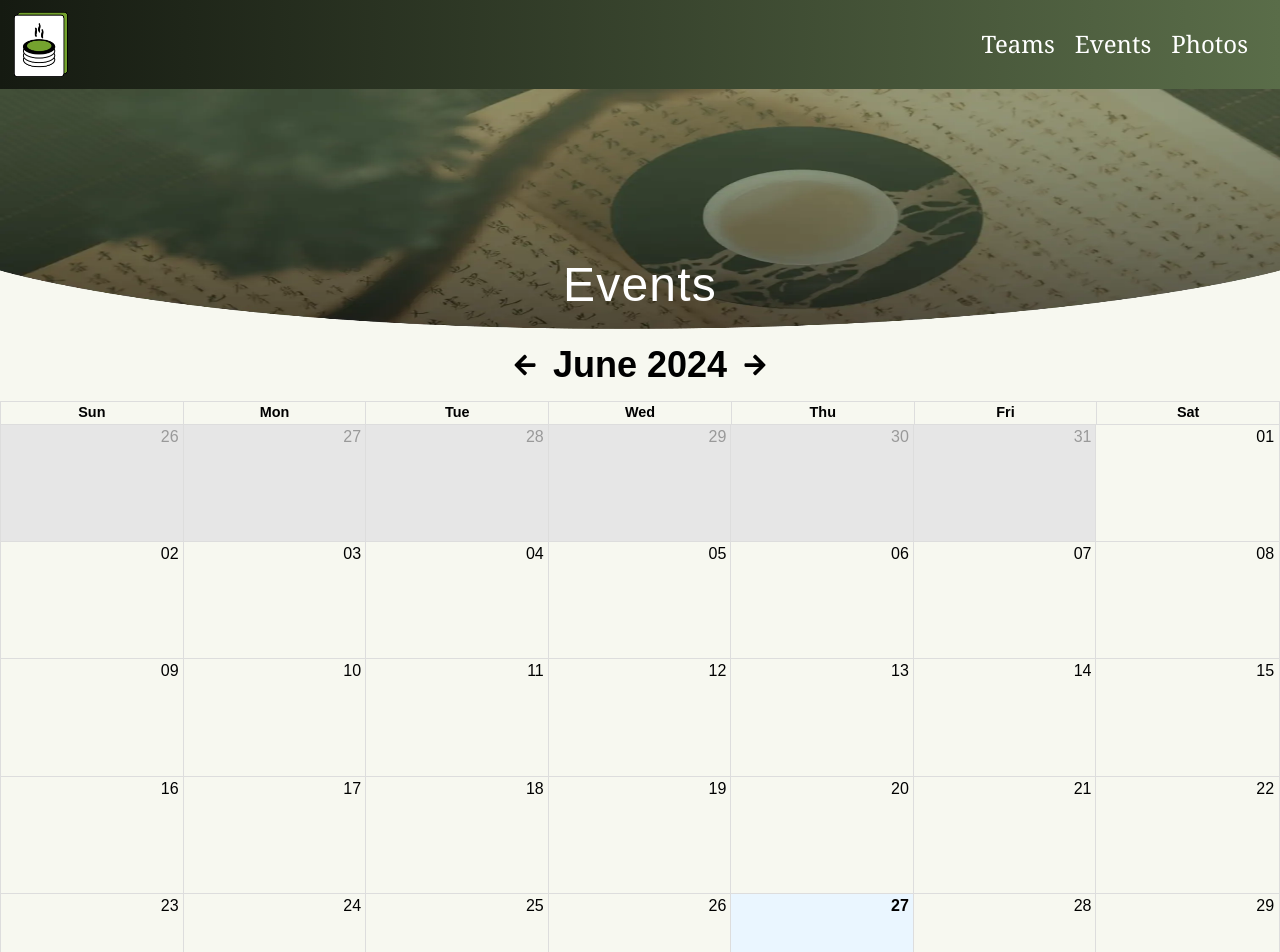
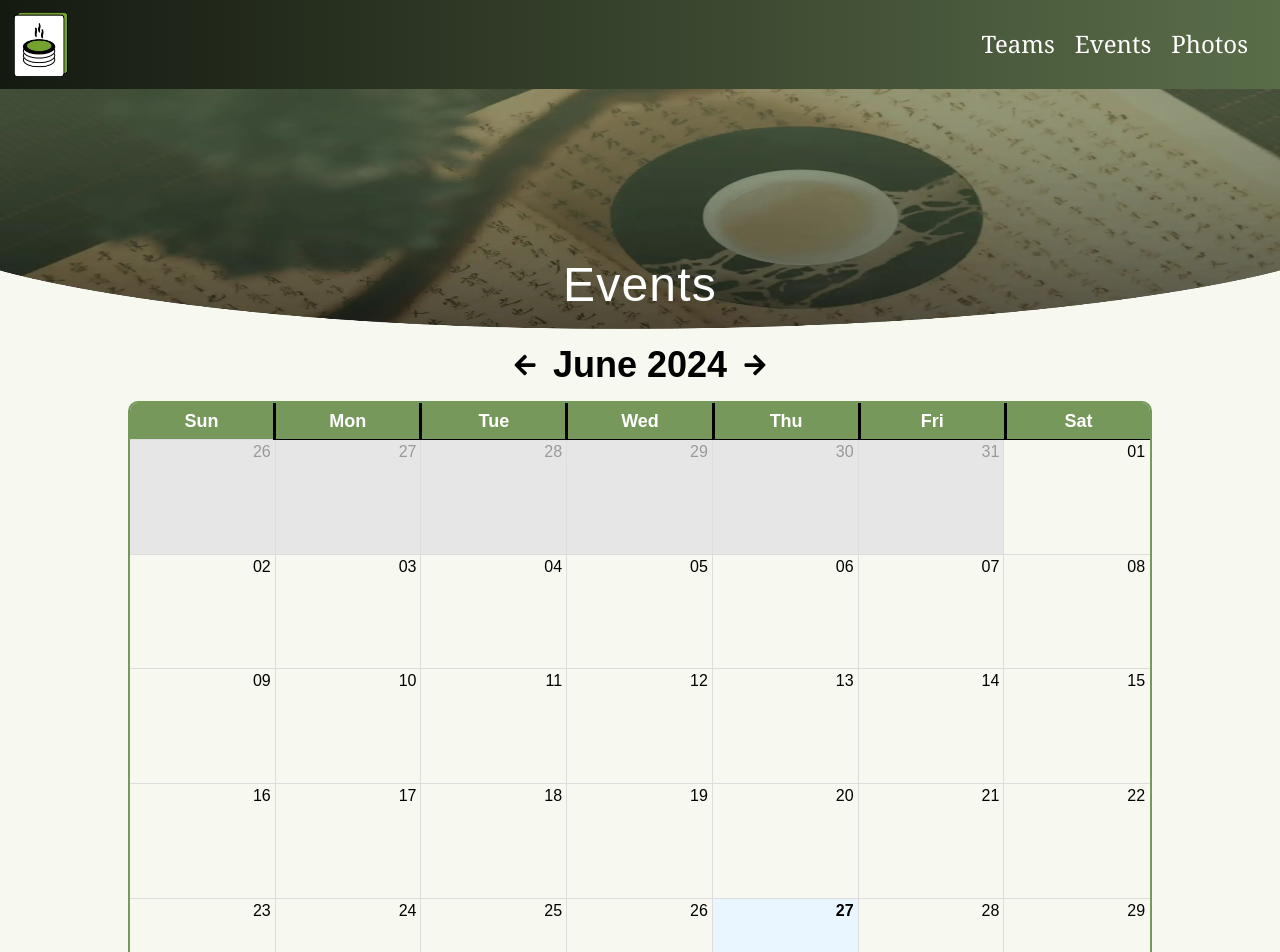
Before and after one commit to acm-ucr/tag-website, a Next.js app: page /events in a window 1280 px wide. Shown: the top 952 px of the page. Built offline with nearby package versions, Linux system fonts and the light colour scheme; no server answers; a web font is replaced by a local one.

Commit message:
added calendar

```diff
--- a/src/app/events/page.js
+++ b/src/app/events/page.js
@@ -6,7 +6,9 @@ const Page = () => {
   return (
     <div>
       <Header text={"Events"} />
-      <CalendarEvents />
+      <div className="w-[80%] mx-auto mb-10">
+        <CalendarEvents />
+      </div>
     </div>
   );
 };
--- a/src/components/Home/Title.jsx
+++ b/src/components/Home/Title.jsx
@@ -4,7 +4,7 @@ import Image from "next/image";
 
 const Title = () => {
   return (
-    <div className="bg-red-400">
+    <div>
       <div className="flex flex-col mb-4 xl:mr-48 items-center">
         <Image src={Logo} alt="Logo" className="w-1/3 xl:w-1/4 py-2 xl:ml-14" />
         <p className="text-4xl md:text-5xl xl:text-6xl">Tea & Go</p>
@@ -13,7 +13,6 @@ const Title = () => {
         <p className="text-xl md:text-2xl w-3/5 text-right">
           Come join us on wednesdays for a fun night of TEA!
         </p>
-        {/* <div className="text-xl md:text-2xl">fun night of TEA!</div> */}
       </div>
       <div className="flex justify-center xl:mr-40 mt-16 ">
         <Button text="JOIN NOW" />
--- a/src/components/events/Calendar.jsx
+++ b/src/components/events/Calendar.jsx
@@ -6,6 +6,7 @@ import { Calendar, momentLocalizer } from "react-big-calendar";
 import "react-big-calendar/lib/css/react-big-calendar.css";
 import CustomEvent from "./CustomEvent";
 import CustomToolbar from "./CustomToolbar";
+import CustomHeader from "./CustomeHeader";
 
 const mLocalizer = momentLocalizer(moment);
 
@@ -70,12 +71,14 @@ const CalendarTemp = () => {
           components={{
             event: CustomEvent,
             toolbar: CustomToolbar,
+            header: CustomHeader,
           }}
           onNavigate={(newDate) => {
             setDate(newDate);
           }}
         />
       </div>
+      {/* {events && <Modal event={events} setState={setEvents} />} */}
     </section>
   );
 };
--- /dev/null
+++ b/src/components/events/Card.js
@@ -0,0 +1,22 @@
+const Event = ({ month, day, hour, name, location, description }) => {
+  return (
+    <div className="flex flex-row justify-center drop-shadow-2xl mx-auto w-8/12">
+      <div className="flex flex-col justify-center bg-game-blue-400 rounded-l-2xl text-[#ffffff] py-4 w-1/5">
+        <div className="font-russo mt-3 text-center md:text-5xl">{month}</div>
+        <div className="font-russo text-center md:text-5xl pt-2">{day}</div>
+        <div className="font-russo text-center md:text-3xl py-2">{hour}</div>
+      </div>
+      <div className="bg-white rounded-r-2xl w-9/12 text-[#303030] pt-4 pb-4">
+        <div className="font-russo text-4xl ml-5">{name}</div>
+        <div className="font-monda ml-5 flex text-left mt-3 text-xl">
+          {location}
+        </div>
+        <div className="font-monda ml-5 mb-2 mt-3 mr-2 text-lg">
+          {description}
+        </div>
+      </div>
+    </div>
+  );
+};
+
+export default Event;
--- /dev/null
+++ b/src/components/events/CustomeHeader.js
@@ -0,0 +1,11 @@
+import "./index.css";
+
+const CustomHeader = ({ label }) => {
+  return (
+    <div className="flex justify-center text-white bg-game-black text-lg px-2 py-1">
+      {label}
+    </div>
+  );
+};
+
+export default CustomHeader;
--- /dev/null
+++ b/src/components/events/Modal.js
@@ -0,0 +1,59 @@
+import React from "react";
+import { AiOutlinePlus } from "react-icons/ai";
+import { RiTriangleLine } from "react-icons/ri";
+import { FaRegCircle } from "react-icons/fa";
+import { FaRegSquare } from "react-icons/fa";
+import { RxCross1 } from "react-icons/rx";
+
+const Modal = ({ event, setState }) => {
+  if (!event) return event && <div>No Event</div>;
+  const startTime = new Date(event.start).toLocaleTimeString(
+    navigator.language,
+    {
+      hour: "2-digit",
+      minute: "2-digit",
+    }
+  );
+  return (
+    <div
+      className={`font-urbanist font-medium fixed top-[56%] left-1/2 -translate-x-1/2 -translate-y-1/2 p-3 w-[75vw] md:w-[50vw] bg-white border-4 border-game-blue-400 rounded-2xl z-10 overflow-y-auto max-h-[40vw]`}
+    >
+      <div className={`flex justify-between items-center`}>
+        <p
+          className={`text-white bg-game-blue-400 rounded-full m-0 font-bold py-2 md:py-3 px-3 md:px-4 text-lg md:text-3xl`}
+        >
+          {event.summary}
+        </p>
+
+        <button className="p-0 m-2 text-5xl" onClick={() => setState(null)}>
+          <AiOutlinePlus className="text-game-blue-400 rotate-45 p-0 m-0 " />
+        </button>
+      </div>
+      {event.description && (
+        <div className="md:text-xl text-lg p-2 flex justify-start items-center">
+          <RiTriangleLine className="text-game-blue-300 mr-2 " />
+          <p className="font-monda ">{event.description}</p>
+        </div>
+      )}
+
+      <div className="p-2 text-lg md:text-xl font-monda flex justify-start items-center">
+        <FaRegCircle className="text-game-blue-300 mr-2" />
+        {new Date(event.start).toLocaleDateString()}
+      </div>
+      {event.location && (
+        <div className="p-2 text-lg md:text-xl font-monda flex justify-start items-center">
+          <FaRegSquare className="text-game-blue-300 mr-2" />
+          {startTime}
+        </div>
+      )}
+      {event.location && (
+        <div className="p-2 text-lg md:text-xl font-monda flex justify-start items-center">
+          <RxCross1 className="text-game-blue-300 mr-2" />
+          {event.location}
+        </div>
+      )}
+    </div>
+  );
+};
+
+export default Modal;
--- /dev/null
+++ b/src/components/events/index.css
@@ -0,0 +1,16 @@
+.rbc-header {
+  padding: 0px;
+  background-color: #76995b;
+}
+
+.rbc-header + .rbc-header {
+  border-left: 3px solid;
+  border-color: rgb(0, 0, 0);
+}
+
+.rbc-month-view {
+  border-radius: 10px;
+  overflow: hidden;
+  border-width: 2px;
+  border-color: #76995b;
+}
```
